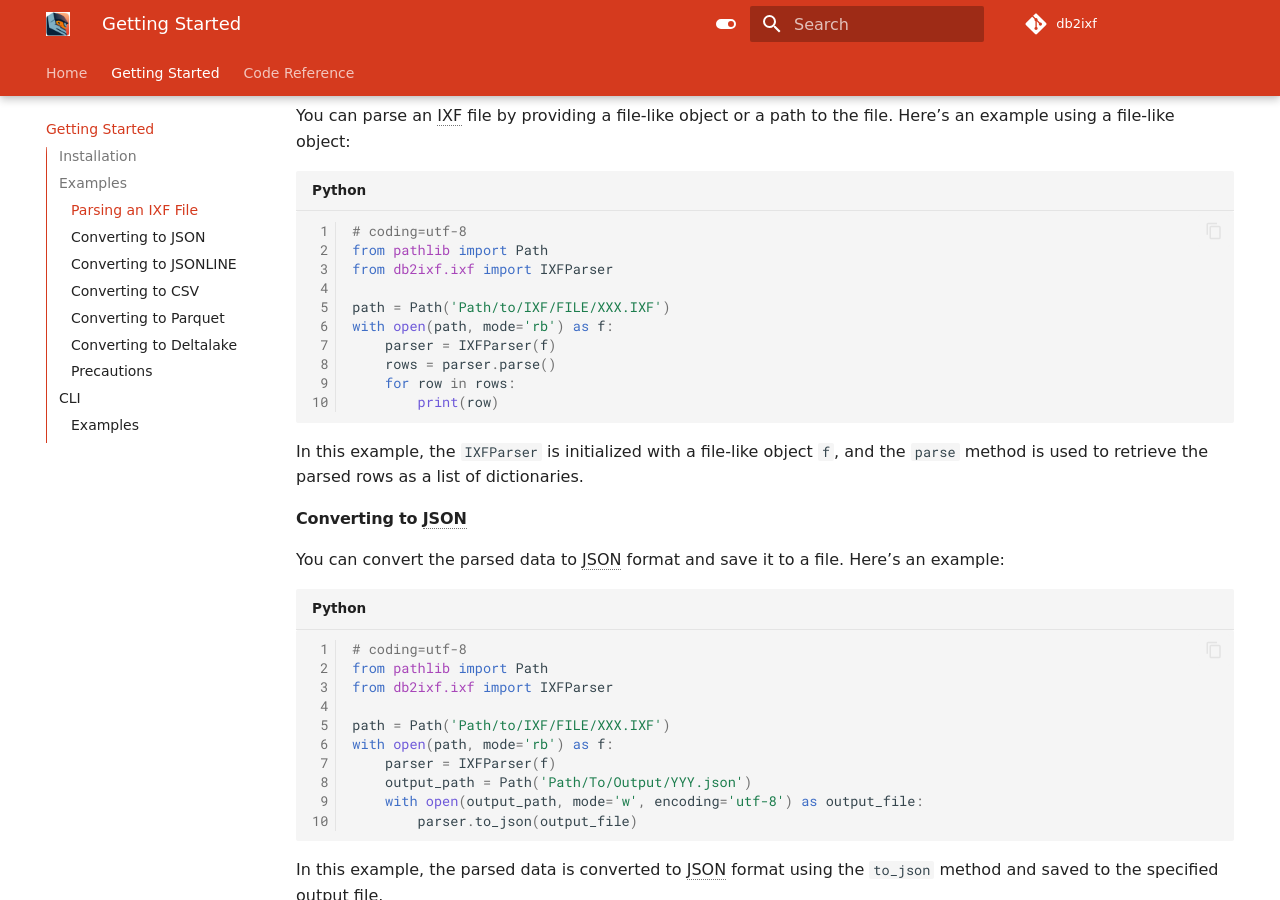
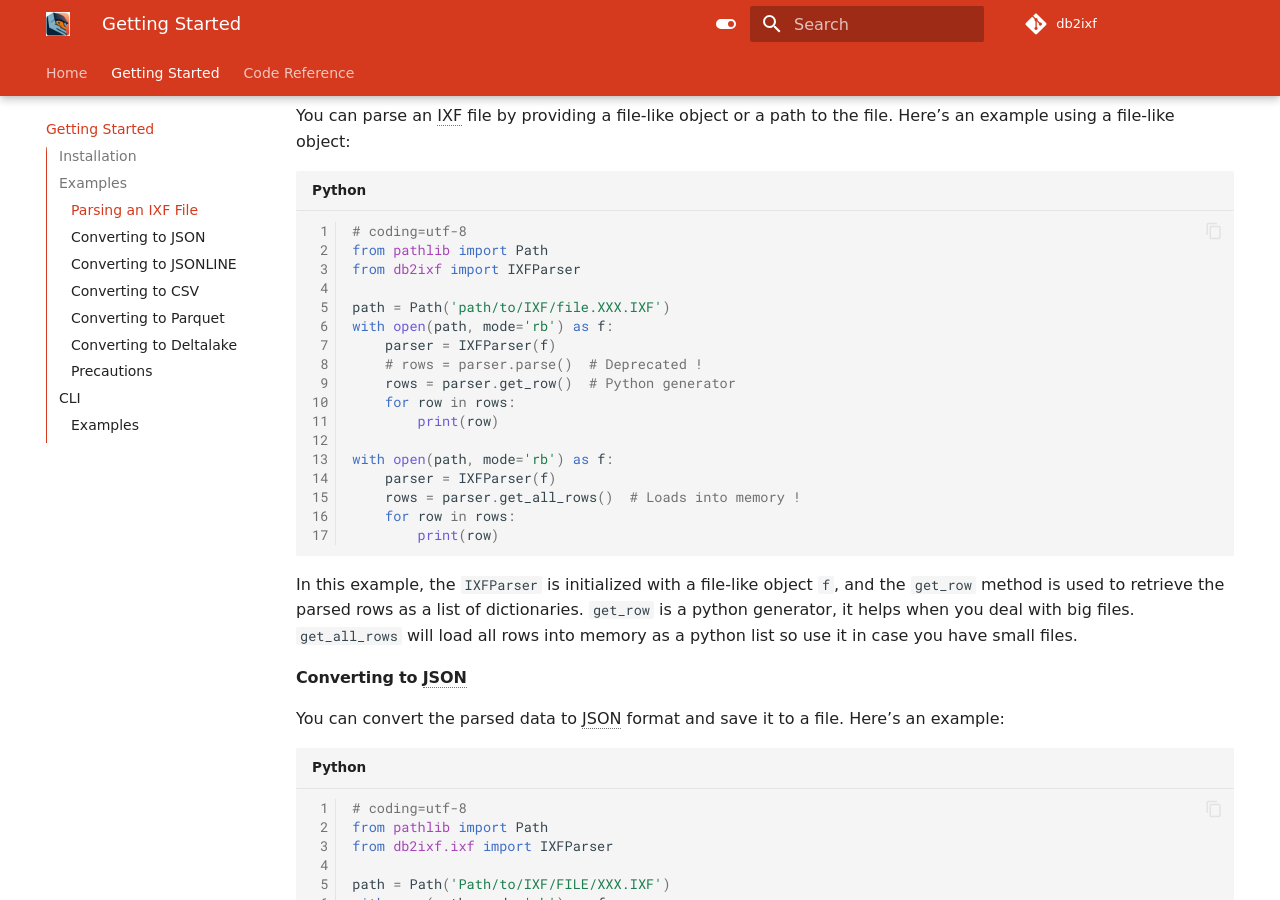
Before and after one commit to ismailhammounou/db2ixf, an MkDocs documentation site: the page built from docs/markdown/getting-started.md, in a window 1280 px wide and 900 px high, scrolled down 563 px. Built offline with MkDocs 1.6.1 and Material for MkDocs 9.7.7, drawn with Linux system fonts in a browser that asks for light colours; some web fonts are replaced; comment, search, counter and statistics services are not loaded.

````diff
--- a/docs/markdown/getting-started.md
+++ b/docs/markdown/getting-started.md
@@ -22,19 +22,28 @@ Here's an example using a file-like object:
 ```python
 # coding=utf-8
 from pathlib import Path
-from db2ixf.ixf import IXFParser
+from db2ixf import IXFParser
 
-path = Path('Path/to/IXF/FILE/XXX.IXF')
+path = Path('path/to/IXF/file.XXX.IXF')
 with open(path, mode='rb') as f:
     parser = IXFParser(f)
-    rows = parser.parse()
+    # rows = parser.parse()  # Deprecated !
+    rows = parser.get_row()  # Python generator
+    for row in rows:
+        print(row)
+
+with open(path, mode='rb') as f:
+    parser = IXFParser(f)
+    rows = parser.get_all_rows()  # Loads into memory !
     for row in rows:
         print(row)
 ```
 
 In this example, the `IXFParser` is initialized with a file-like object `f`, and
-the `parse` method is used to retrieve the parsed rows as a list of
-dictionaries.
+the `get_row` method is used to retrieve the parsed rows as a list of
+dictionaries. `get_row` is a python generator, it helps when you deal with big
+files. `get_all_rows` will load all rows into memory as a python list so use it
+in case you have small files.
 
 #### Converting to JSON
 
````
Also changed, not shown: CHANGELOG.md (+12 -0 lines), README.md (+13 -4 lines), docs/markdown/introduction.md (+2 -2 lines).
